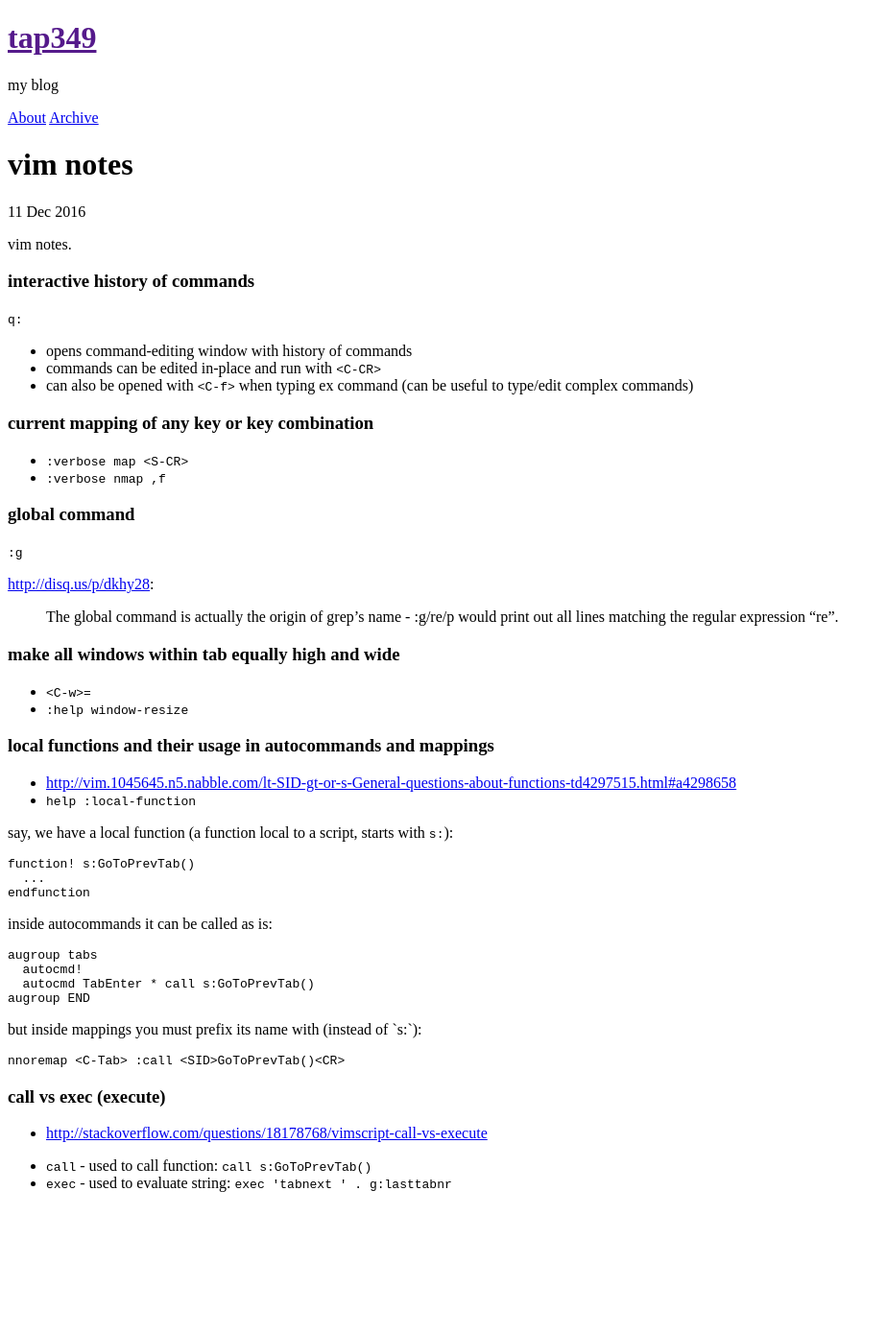
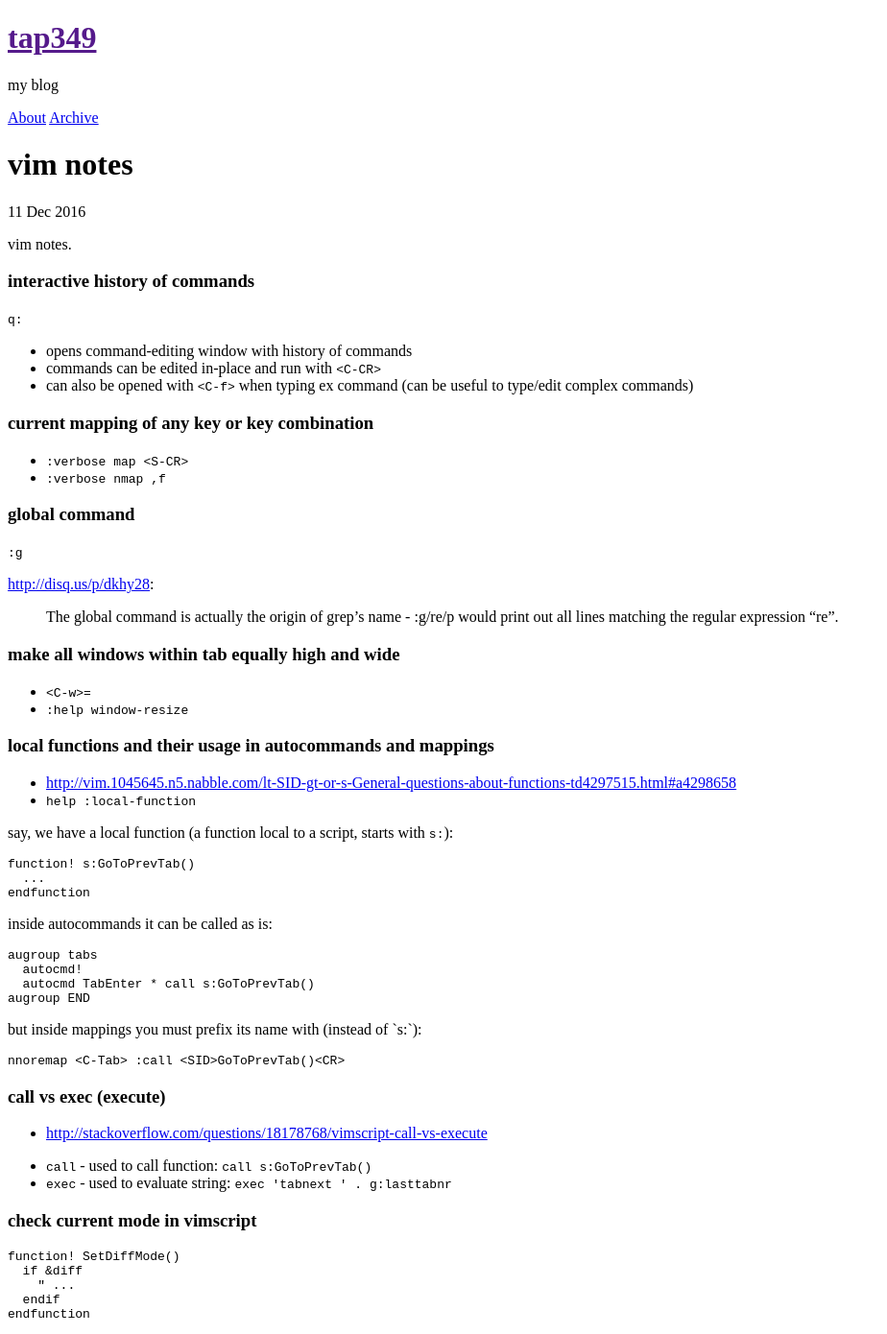
Before and after one commit to tap349/tap349.github.io, a Jekyll site: the page built from _posts/2016-12-11-vim-notes.md, in a window 1280 px wide. Shown: the whole page at 96% size, without its empty margins (0-924 px from the left). Built offline with Jekyll 4.4.1, drawn with Linux system fonts in a browser that asks for light colours; before the commit the page ends 1258 px from its top, so only the background shows below that.

Commit message:
update 2017-03-24_03:08:56

````diff
--- a/_posts/2016-12-11-vim-notes.md
+++ b/_posts/2016-12-11-vim-notes.md
@@ -73,3 +73,13 @@ nnoremap <C-Tab> :call <SID>GoToPrevTab()<CR>
 
 - `call` - used to call function: `call s:GoToPrevTab()`
 - `exec` - used to evaluate string: `exec 'tabnext ' . g:lasttabnr`
+
+### check current mode in vimscript
+
+```vimscript
+function! SetDiffMode()
+  if &diff
+    " ...
+  endif
+endfunction
+```
````
